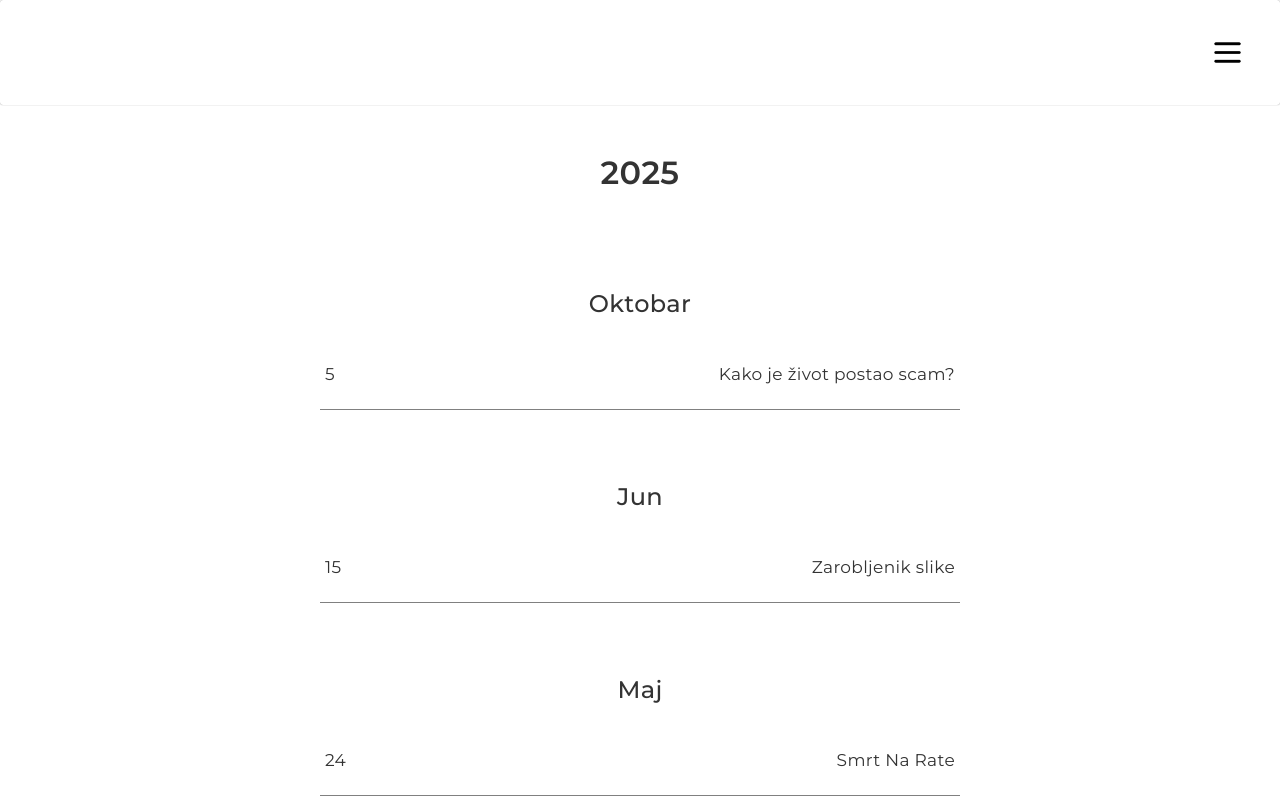
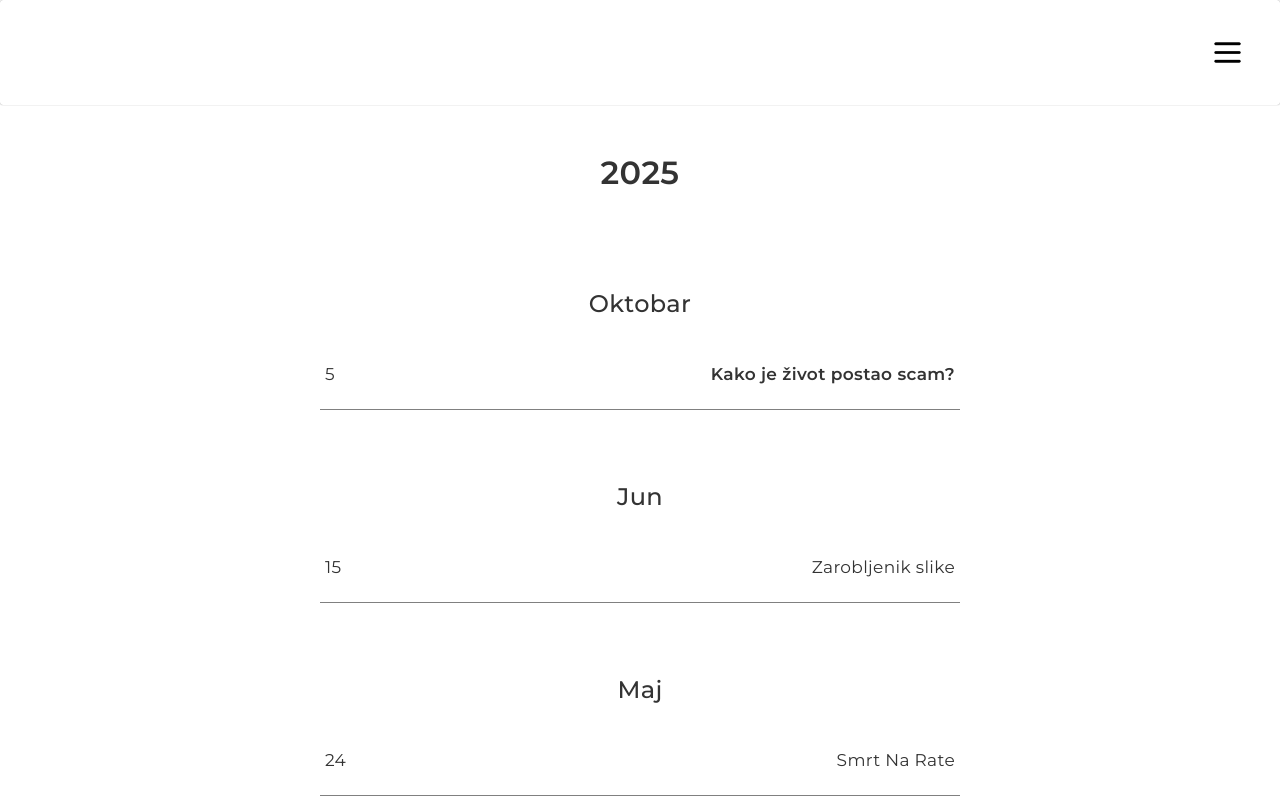
Before and after one commit to MarkoKolarevic/moj-blog, a plain HTML site: page blog.html in a window 1280 px wide. In both pictures the pointer is over the link "Kako je život postao scam?". Shown: the top 800 px of the page. Drawn offline with Linux system fonts and the light colour scheme.

Commit message:
change style.css and tekstovi

```diff
--- a/style.css
+++ b/style.css
@@ -230,6 +230,12 @@ span:hover {
     align-items: center;
     padding: 5px;
     border-bottom: 1px solid #808080;
+}
+
+.title a:hover {
+    transition: 0.2s;
+    color: #333;
+    font-weight: 600;
 }
 
 /*NEWS STRANICA*/
```
